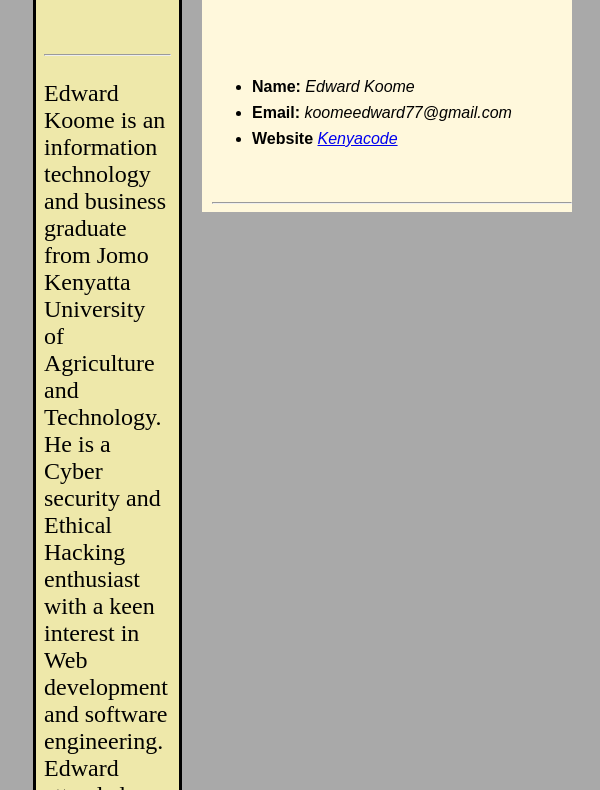
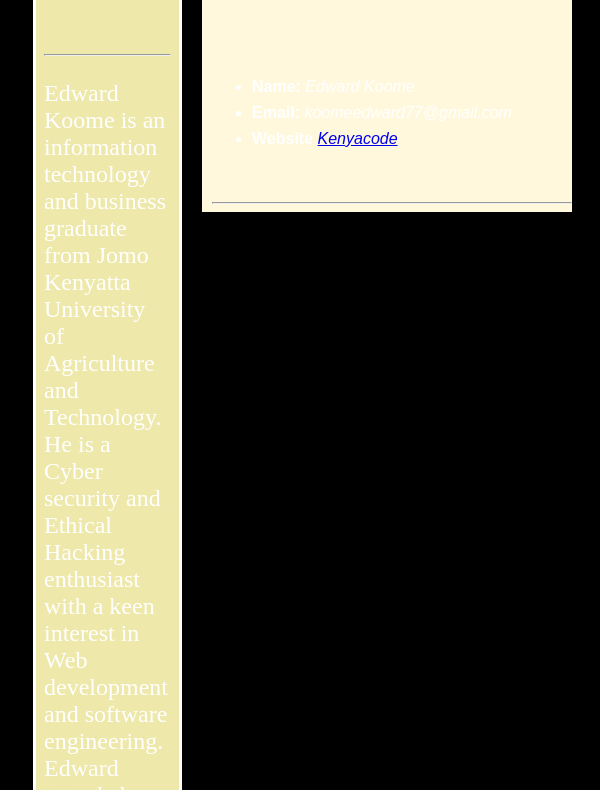
Before and after one commit to KoomeA/portfolio, a plain HTML site: page index.html in a window 600 px wide. Shown: the part 386-1176 px from the top of the page. Drawn offline with Linux system fonts and the light colour scheme.

Commit message:
add media query for mobile screen size

```diff
--- a/css/styles.css
+++ b/css/styles.css
@@ -69,3 +69,15 @@ img {
   border-radius: 8px;
   padding: 8px;
 }
+@media screen and (min-width: 480px) and (max-width: 767px) {
+  body {
+    background-color: black;
+    color: white;
+  }
+}
+@media screen and (min-width: 480px) and (max-width: 767px) {
+  .column {
+    margin: auto;
+    color: white;
+  }
+}
--- a/index.html
+++ b/index.html
@@ -21,6 +21,7 @@
 		</ul>
 		<br><hr>
 	</div>
+	<div class="column">
 		<div class="personal">
 			<section class="part1">
 				<h2 id="about">About me</h2>
@@ -70,6 +71,8 @@
 				</div>
 			</div>
 		</div>
+	</div>
+
 	<div class="project">
 		<h3 id="last">Projects</h3>
 		<p>
```
Lines whose indentation alone changed are shown as unchanged.
